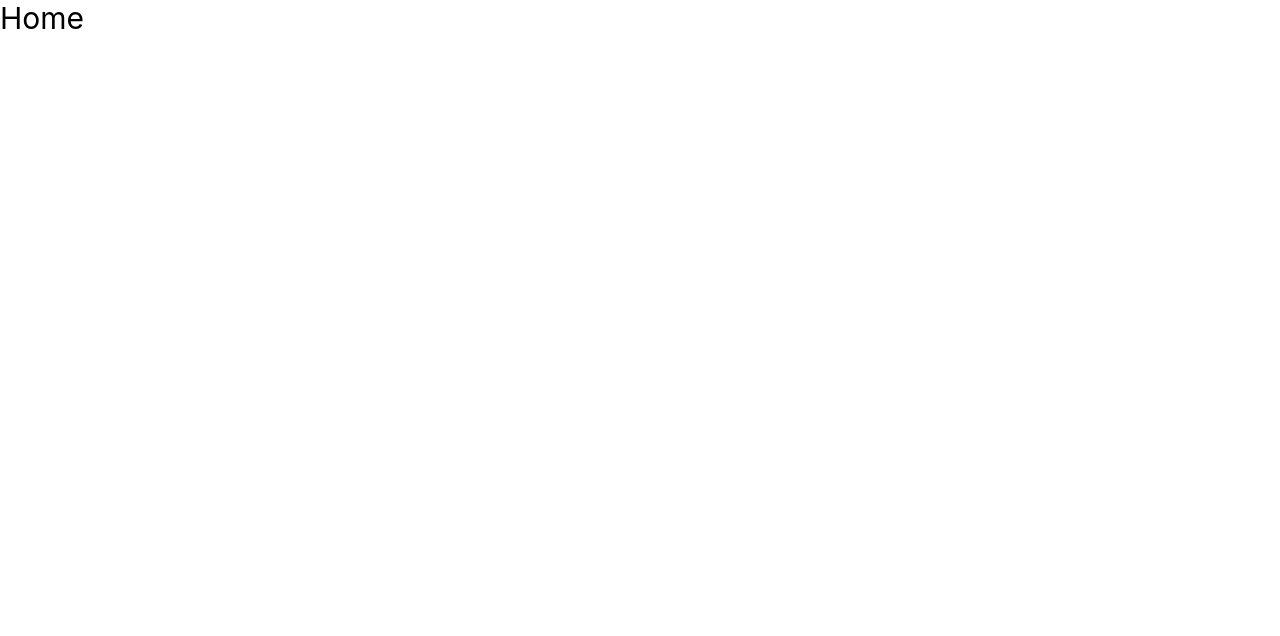
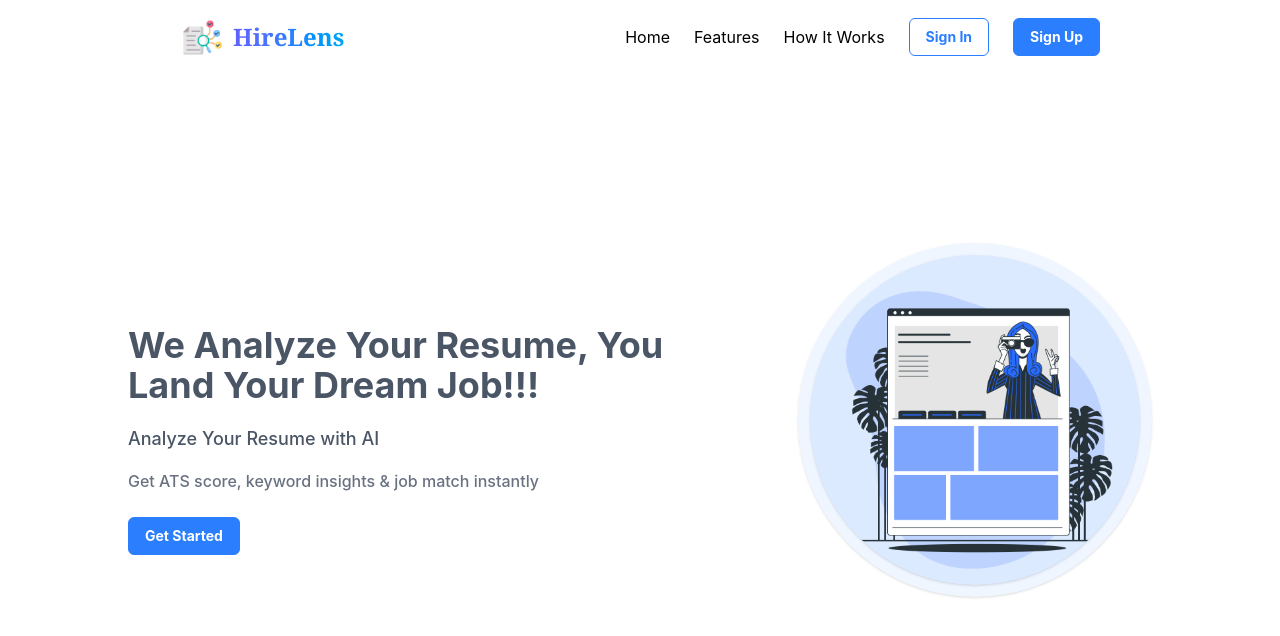
Before and after one commit to PurviMurkute/AI-ResumeAnalyzer, a React (Vite) app in the folder client/: page / in a window 1280 px wide. Shown: the top 636 px of the page. Built offline with nearby package versions, Linux system fonts and the light colour scheme.

Commit message:
Home page created

```diff
--- /dev/null
+++ b/client/src/components/Button.jsx
@@ -0,0 +1,19 @@
+import React from "react";
+
+const Button = ({ text, variant, width, onclick }) => {
+  const VARIANTS = {
+    primary:
+      "bg-blue-500 hover:scale-95 text-white font-bold border border-blue-500 py-2 px-4 rounded-md",
+    secondary:
+      "bg-white hover:scale-95 text-blue-500 font-bold border border-blue-500 py-2 px-4 rounded-md",
+  };
+  return (
+    <div>
+      <button className={` ${VARIANTS[variant]} ${width && `w-[${width}px]`} text-sm`} onClick={onclick}>
+        {text}
+      </button>
+    </div>
+  );
+};
+
+export default Button;
--- a/client/src/components/Header.jsx
+++ b/client/src/components/Header.jsx
@@ -1,11 +1,26 @@
-import React from "react";
+import logo from "../assets/logo.png";
+import Button from "./Button";
 
 const Header = () => {
   return (
-    <div>
-
+    <div className="flex justify-center items-center">
+    <div className="fixed top-0 mt-3 px-5 md:py-1 w-[75%] h-[50px] bg-white flex justify-between items-center">
+      <div className="flex justify-start items-center gap-2">
+        <img src={logo} alt="logo" className="w-[45px] md:w-[45px] inline" />
+        <h1 className="text-2xl font-bold font-serif bg-clip-text text-transparent bg-linear-to-r from-indigo-500 via-blue-500 to-sky-500">
+          HireLens
+        </h1>
+      </div>
+      <div className="flex justify-center items-center gap-6">
+        <h3>Home</h3>
+        <h3>Features</h3>
+        <h3>How It Works</h3>
+        <Button text="Sign In" variant="secondary" width={100} />
+        <Button text="Sign Up" variant="primary" width={100}/>
+      </div>
     </div>
-  )
+    </div>
+  );
 };
 
 export default Header;
--- a/client/src/views/Home.jsx
+++ b/client/src/views/Home.jsx
@@ -1,7 +1,37 @@
 import React from "react";
+import Header from "../components/Header";
+import homeImage from "../assets/homeImg.png";
+import Button from "../components/Button";
 
 const Home = () => {
-  return <div className="text-3xl">Home</div>;
+  return (
+    <div className="bg-white min-h-screen flex flex-col justify-center items-center align-middle">
+      <Header />
+      <div className="gap-10 w-[80%] mx-auto flex flex-col md:flex-row justify-center items-center align-middle">
+        <div className="w-['30%'] mt-20">
+          <h1 className="text-4xl font-bold text-gray-600">
+            We Analyze Your Resume, You Land Your Dream Job!!!
+          </h1>
+          <h4 className="text-lg mt-5 text-gray-600 font-medium">
+            Analyze Your Resume with AI
+          </h4>
+          <h3 className="text-md mt-4 text-gray-500 font-medium">
+            Get ATS score, keyword insights & job match instantly
+          </h3>
+          <div className="mt-6">
+            <Button text="Get Started" variant={'primary'} width={'170'} />
+          </div>
+        </div>
+        <div className="w-['50%'] mt-10 bg-blue-50 rounded-full shadow p-3">
+          <img
+            src={homeImage}
+            alt="home"
+            className="w-[400px] md:w-[500px] bg-blue-100 rounded-full shadow"
+          />
+        </div>
+      </div>
+    </div>
+  );
 };
 
 export default Home;
```
Also changed, not shown: client/src/assets/Logo.png (added), client/src/assets/homeImg.png (added).
